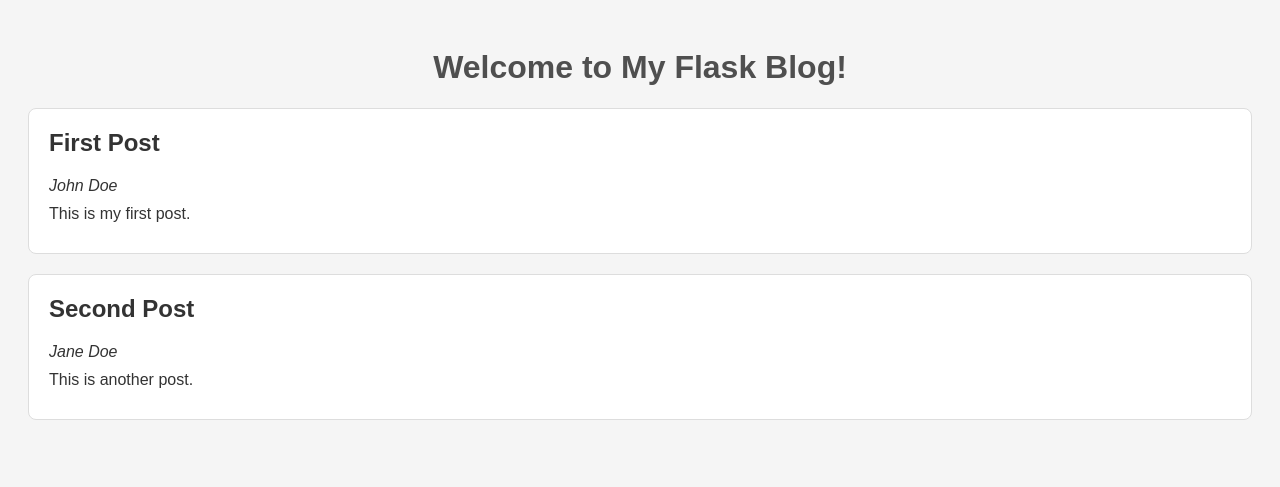
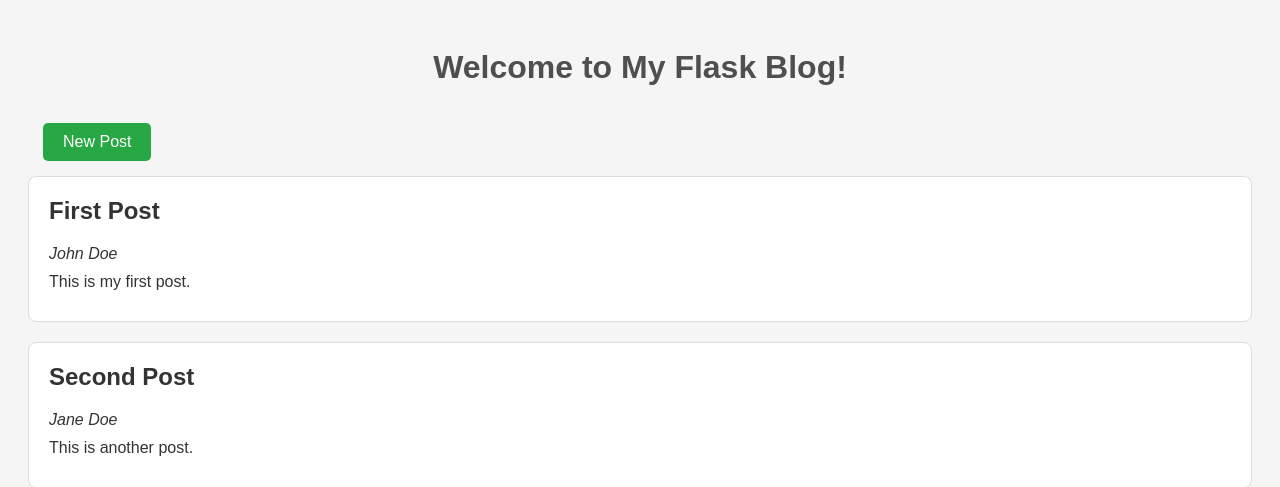
Before and after one commit to mariacristinafadgyas/MasterBlog, a Flask app: page / in a window 1280 px wide. Shown: the top 487 px of the page. Run offline with Flask 3, Linux system fonts and the light colour scheme.

Commit message:
added add.html, css for the add form and route for add.html

```diff
--- a/app.py
+++ b/app.py
@@ -1,4 +1,4 @@
-from flask import Flask, render_template
+from flask import Flask, render_template, request, redirect, url_for
 from storage import *
 
 app = Flask(__name__)
@@ -12,5 +12,28 @@ def index():
     return render_template('index.html', posts=blog_posts)
 
 
+@app.route('/add', methods=['GET', 'POST'])
+def add():
+    blog_posts = read_data('blog_data.json')
+    if request.method == 'POST':
+        if blog_posts:
+            new_id = max(post['id'] for post in blog_posts) + 1
+        else:
+            new_id = 1
+        title = request.form.get('title')
+        author = request.form.get('author')
+        content = request.form.get('content')
+        new_post = {
+            'id': new_id,
+            'author': author,
+            'title': title,
+            'content': content
+        }
+        blog_posts.append(new_post)
+        sync_data('blog_data.json', blog_posts)
+        return redirect(url_for('index'))
+    return render_template('add.html')
+
+
 if __name__ == '__main__':
     app.run(host="0.0.0.0", port=5000, debug=True)
--- a/static/style.css
+++ b/static/style.css
@@ -25,3 +25,27 @@ h1 {
 .post p {
     margin: 10px 0;
 }
+
+.button {
+    display: inline-block;
+    padding: 10px 20px;
+    font-size: 16px;
+    color: #FFF;
+    background-color: #28a745;
+    border: none;
+    border-radius: 5px;
+    text-align: center;
+    text-decoration: none;
+    cursor: pointer;
+    transition: background-color 0.3s ease;
+    margin: 15px;
+}
+
+.button:hover {
+    background-color: #218838; /* Darker shade on hover */
+}
+
+.button-container {
+    text-align: center;
+    margin: 20px 0;
+}
--- a/templates/index.html
+++ b/templates/index.html
@@ -8,6 +8,7 @@
 </head>
 <body>
     <h1>Welcome to My Flask Blog!</h1>
+     <a href="{{ url_for('add')}}" class="button">New Post</a>
     {% for post in posts %}
         <div class="post">
             <h2> {{ post['title'] }} </h2>
```
Also changed, not shown: static/style_form.css (added, +46 -0 lines), templates/add.html (added, +23 -0 lines).
